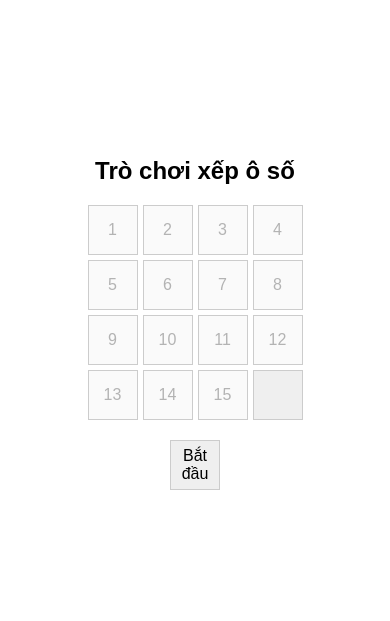
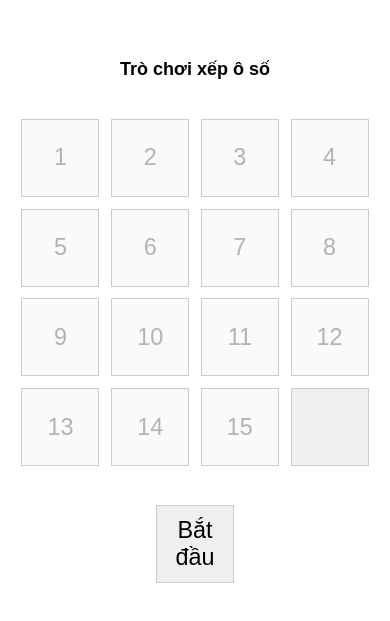
Before and after one commit to VUTRINGOC/xeposo, a plain HTML site: page index.html in a window 390 px wide. Shown: the part 107-728 px from the top of the page. Drawn offline with Linux system fonts and the light colour scheme.

Commit message:
Update styles.css

```diff
--- a/styles.css
+++ b/styles.css
@@ -1,3 +1,4 @@
+/* CSS cho màn hình máy tính */
 body {
     font-family: Arial, sans-serif;
     display: flex;
@@ -36,3 +37,23 @@ button {
 button.empty {
     visibility: hidden;
 }
+
+/* CSS cho màn hình di động */
+@media (max-width: 768px) {
+    .title {
+        font-size: 18px; /* Đổi kích thước font cho điện thoại */
+    }
+
+    #puzzle {
+        grid-template-columns: repeat(4, 20vw); /* Đổi kích thước ô cho điện thoại */
+        grid-template-rows: repeat(4, 20vw); /* Đổi kích thước ô cho điện thoại */
+        gap: 3vw; /* Đổi kích thước ô cho điện thoại */
+        margin: 10vw 0; /* Đổi kích thước ô cho điện thoại */
+    }
+
+    button {
+        width: 20vw; /* Đổi kích thước button cho điện thoại */
+        height: 20vw; /* Đổi kích thước button cho điện thoại */
+        font-size: 6vw; /* Đổi kích thước button cho điện thoại */
+    }
+}
```
